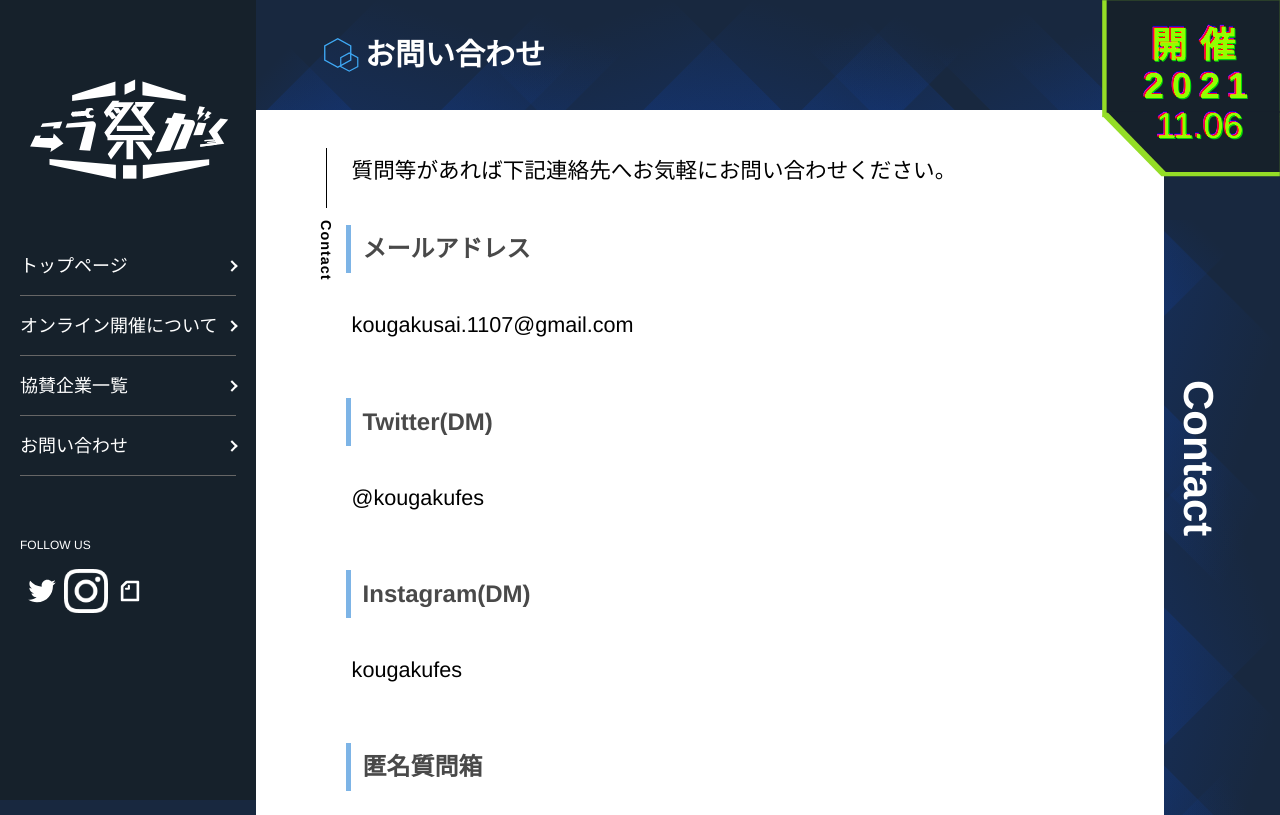
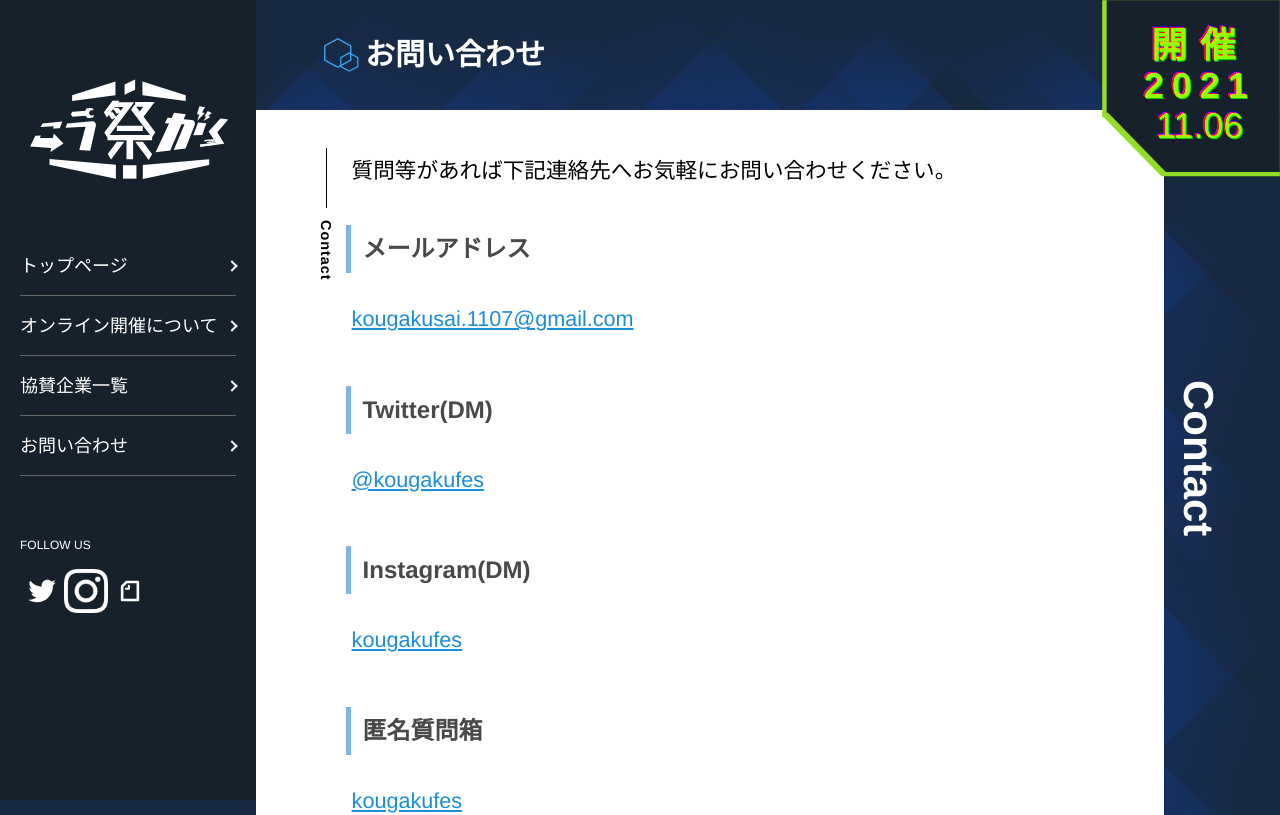
Before and after one commit to kougakusai/kougakusai-hp, a Next.js app: page /contact in a window 1280 px wide. Shown: the top 815 px of the page. Built offline with nearby package versions, Linux system fonts and the light colour scheme.

Commit message:
#38PR 修正

```diff
--- a/src/pages/contact.tsx
+++ b/src/pages/contact.tsx
@@ -56,8 +56,9 @@ const Contact = () => {
                     }
                     return false;
                   }}
+                  className="p-2 underline text-k-blue-dark cursor-pointer"
                 >
-                  <p className="p-2">{text}</p>
+                  {text}
                 </a>
               </div>
             );
--- a/src/pages/index.tsx
+++ b/src/pages/index.tsx
@@ -63,7 +63,9 @@ export default function Home() {
             <p>
               詳しくは
               <Link href="/about">
-                <a>オンライン開催について</a>
+                <a className="underline text-k-blue-dark cursor-pointer">
+                  オンライン開催について
+                </a>
               </Link>
               をご覧ください。
             </p>
```
